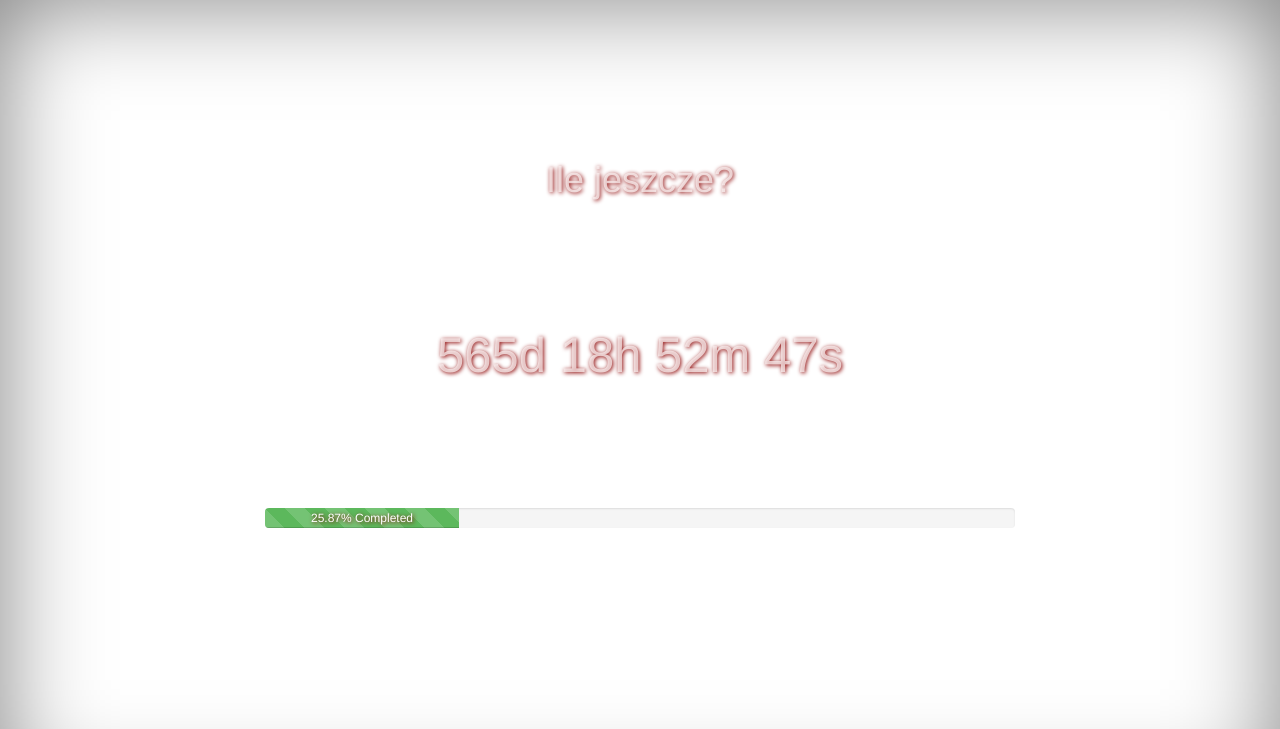
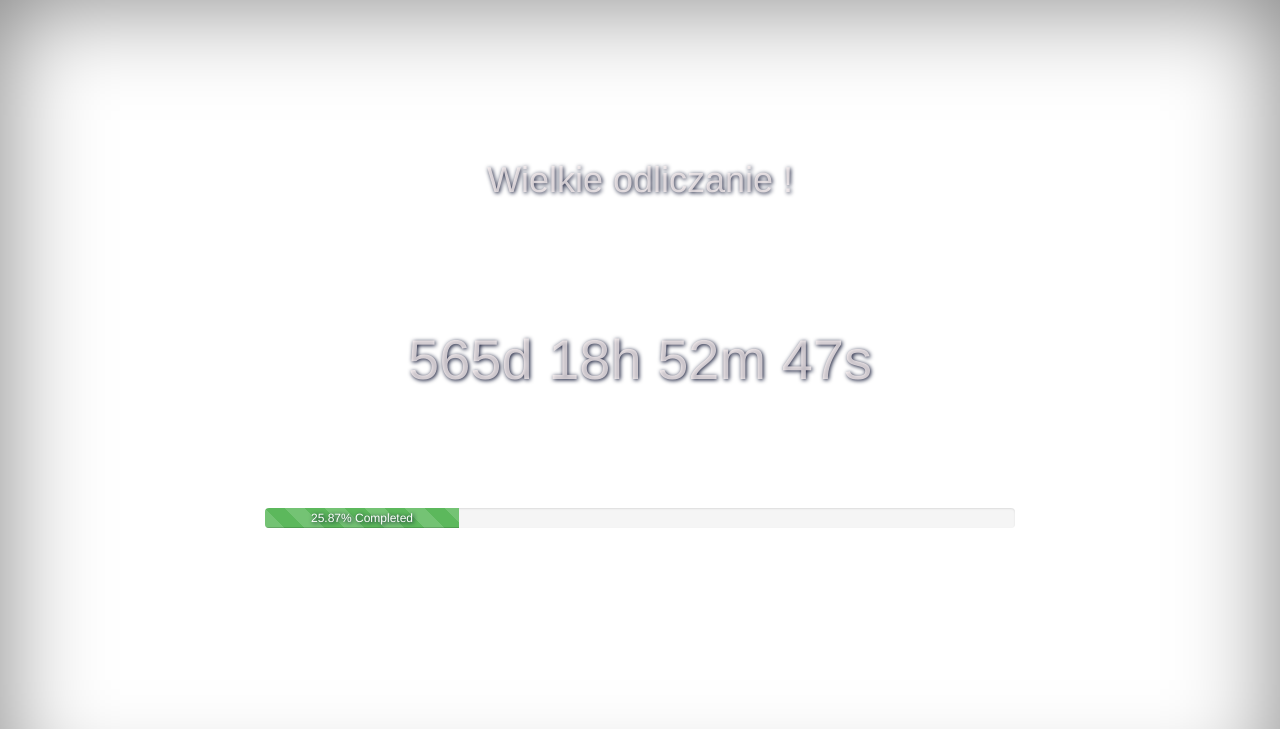
Before and after one commit to michalvichy/ile-jeszcze, a website: page app/index.html in a window 1280 px wide. Shown: the top 729 px of the page. Drawn offline with nearby package versions, Linux system fonts and the light colour scheme; files that its build step writes are made by us from their sources.

Commit message:
Text changed

```diff
--- a/app/index.html
+++ b/app/index.html
@@ -24,7 +24,7 @@
     <div class="site-wrapper">
       <div class='container-fluid'>
         <div class='title'>
-          <h1>Ile jeszcze?</h1>
+          <h1>Wielkie odliczanie !</h1>
         </div>
         <div class='timer'>
           <span id='time'><img src="images/loading.gif" alt="loading"></span>
--- a/app/styles/main.css
+++ b/app/styles/main.css
@@ -22,7 +22,7 @@ div {
   color: rgba(250, 240, 240, .75);
   height: 20vmin;
   text-align: center;
-  text-shadow: 1px 1px 4px darkred;
+  text-shadow: 1px 1px 4px #050b2a;
   width: 100%;
 }
 
@@ -31,7 +31,7 @@ div {
 }
 
 #time {
-  font-size: 3.5em;
+  font-size: 4em;
 }
 
 
@@ -78,7 +78,7 @@ li img {
 
 
 /* Responsive: Portrait tablets and up */
-@media (max-width: 440px) {
+@media (max-width: 495px) {
   .progress {
     margin: 4em auto;
     width: 75%;
```
